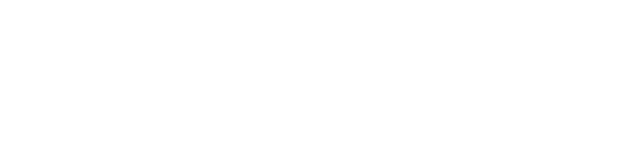
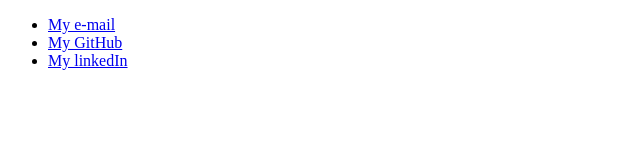
Before and after one commit to frolui/rsschool-cv, a plain HTML site: page index.html in a window 1280 px wide. Shown: the whole page, without its empty margins (0-640 px from the left). Drawn offline with Linux system fonts and the light colour scheme.

Commit message:
feat: create nav block

```diff
--- a/index.html
+++ b/index.html
@@ -6,6 +6,21 @@
     <title>The best CV</title>
 </head>
 <body>
-
+    <header></header>
+    <nav>
+        <ul>
+            <li>
+                <a href="mailto:frolui29@gmail.com">My e-mail</a>
+            </li>
+            <li>
+                <a href="https://github.com/frolui">My GitHub</a>
+            </li>
+            <li>
+                <a href="https://www.linkedin.com/in/andrevolosyuk">My linkedIn</a>
+            </li>
+        </ul>
+    </nav>
+    <section></section>
+    <footer></footer>
 </body>
 </html>
```
